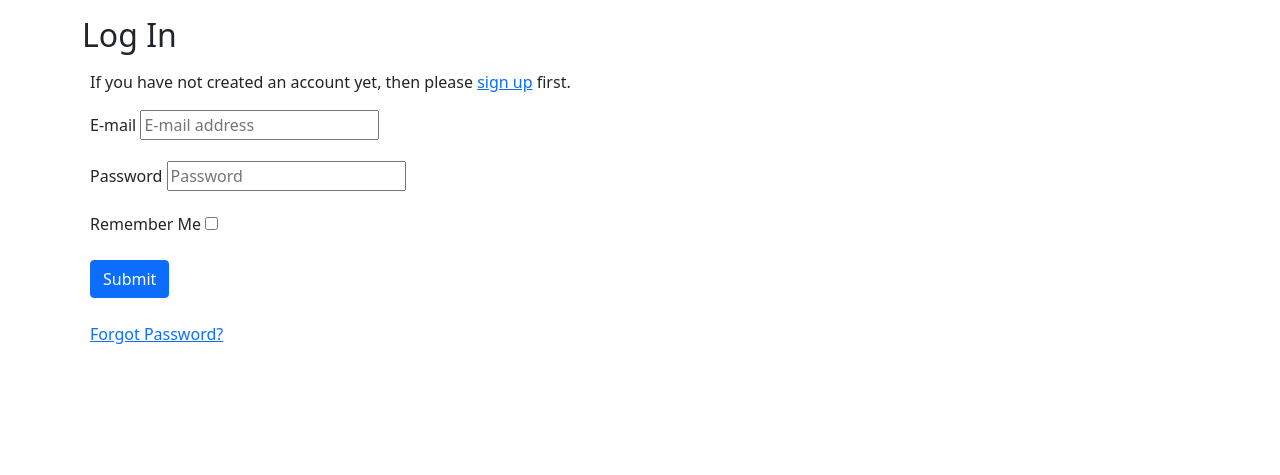
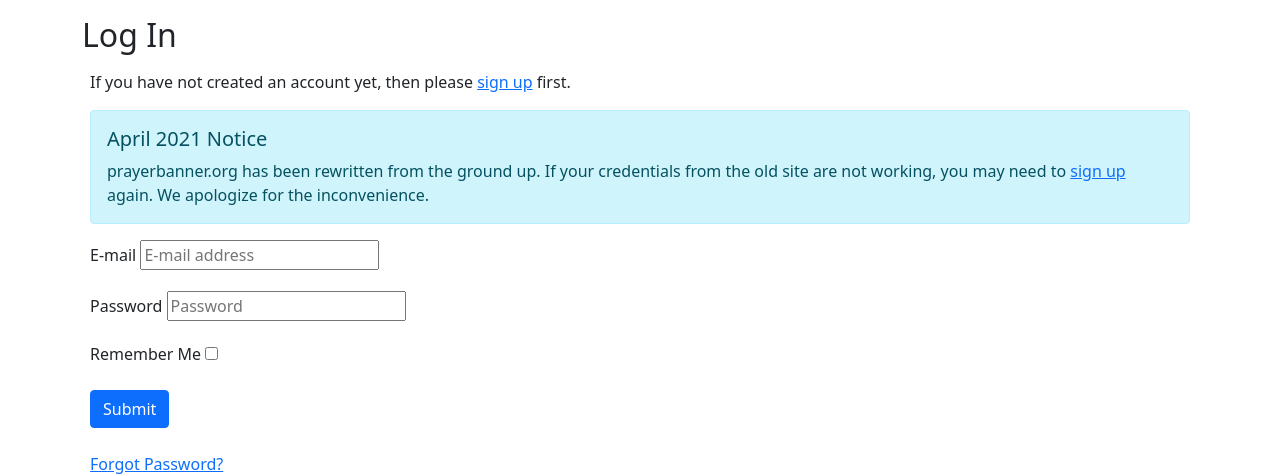
Before and after one commit to taylorvance/prayerbanner, a Django app: page /accounts/login/ in a window 1280 px wide. Shown: the part 56-531 px from the top of the page. Run offline with Django 3.2, Linux system fonts and the light colour scheme; parts of the project's set-up code (start-up, migrations or seed data) failed here and were passed over.

Commit message:
Info banner about the rewrite

```diff
--- a/templates/allauth/account/login.html
+++ b/templates/allauth/account/login.html
@@ -5,6 +5,13 @@
 
 {% block content %}
 <p>If you have not created an account yet, then please <a href="{{ signup_url }}">sign up</a> first.</p>
+
+<div class="alert alert-info">
+	<h5>April 2021 Notice</h5>
+	prayerbanner.org has been rewritten from the ground up.
+	If your credentials from the old site are not working, you may need to <a href="{{ signup_url }}">sign up</a> again.
+	We apologize for the inconvenience.
+</div>
 
 <form class="login" method="POST" action="{% url 'account_login' %}">
 	{% csrf_token %}
```
